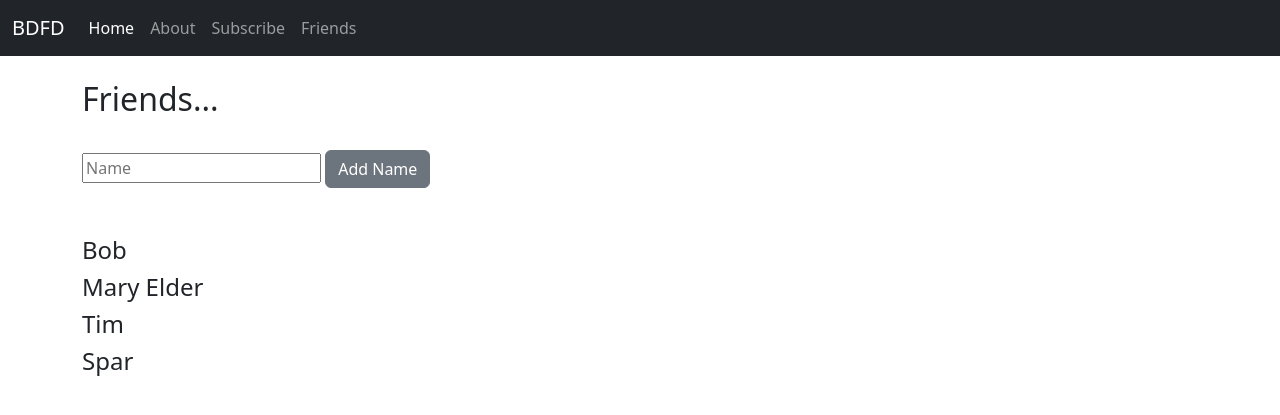
After one commit to bdfd/Section3.5-Python_Flask_Boiler_Template, a Flask app: page /friends in a window 1280 px wide. The commit adds this page. Shown: the top 415 px of the page. Run offline with Flask 2, Linux system fonts and the light colour scheme; data comes from the database, SQL or seed files in the repository; both versions use the stored data as it was after the commit.

Commit message:
Using SQLAlchemy as database in Python-Flask

```diff
--- a/server.py
+++ b/app.py
@@ -2,14 +2,14 @@
 Date         : 2022-08-02 15:04:56
 Author       : BDFD,bdfd2005@gmail.com
 Github       : https://github.com/bdfd
-LastEditTime : 2022-08-18 14:01:39
+LastEditTime : 2022-08-18 16:06:51
 LastEditors  : BDFD
 Description  :
-FilePath     : \server.py
+FilePath     : \app.py
 Copyright (c) 2022 by BDFD, All Rights Reserved.
 '''
 # from requests import request
-from flask import Flask, render_template, request
+from flask import Flask, render_template, request, redirect
 import smtplib
 import ssl
 from email.message import EmailMessage
@@ -19,6 +19,22 @@ from datetime import datetime
 app = Flask(__name__)
 email_sender = 'customerservice@diligentgroup.ca'
 email_password = 'RQG@&cLQAHS+'
+app.config['SQLALCHEMY_DATABASE_URI']= 'sqlite:///friends.db'
+app.config['SQLALCHEMY_TRACK_MODIFICATIONS']= False
+
+# Initialize the database
+db = SQLAlchemy(app)
+
+# Create a db Model
+class Friends(db.Model):
+  id = db.Column(db.Integer, primary_key=True)
+  name = db.Column(db.String(200), nullable=False)
+  date_created = db.Column(db.DateTime, default=datetime.utcnow)
+
+  #Create a function to return a string when we add something
+  def __repr__(self):
+    return '<Name %r>' % self.id
+
 
 subscribes = []
 
@@ -30,6 +46,22 @@ def index():
 def about():
   names = ['John','Mary','Wes','Sally']
   return render_template('about.html', names=names)
+
+@app.route('/friends', methods=['POST','GET'])
+def friends():
+  if request.method == 'POST':
+    friend_name = request.form['name']
+    new_friend = Friends(name=friend_name)
+    # Push to Database
+    try:
+      db.session.add(new_friend)
+      db.session.commit()
+      return redirect('/friends')
+    except:
+      return 'There was an error adding your friends...'
+  else:
+    friends = Friends.query.order_by(Friends.date_created)
+    return render_template('friends.html', friends=friends)
 
 @app.route('/subscribe')
 def subscribe():
--- a/templates/base.html
+++ b/templates/base.html
@@ -2,7 +2,7 @@
  * @Date         : 2022-08-04 16:26:00
  * @Author       : BDFD,bdfd2005@gmail.com
  * @Github       : https://github.com/bdfd
- * @LastEditTime : 2022-08-17 18:16:39
+ * @LastEditTime : 2022-08-18 15:50:04
  * @LastEditors  : BDFD
  * @Description  :
  * @FilePath     : \templates\base.html
@@ -57,6 +57,10 @@
                         <a class="nav-link"
                             href="{{ url_for('subscribe') }}">Subscribe</a>
                     </li>
+                    <li class="nav-item">
+                        <a class="nav-link"
+                            href="{{ url_for('friends') }}">Friends</a>
+                    </li>
                 </ul>
             </div>
         </div>
--- /dev/null
+++ b/templates/friends.html
@@ -0,0 +1,27 @@
+<!--
+ * @Date         : 2022-08-02 16:42:49
+ * @Author       : BDFD,bdfd2005@gmail.com
+ * @Github       : https://github.com/bdfd
+ * @LastEditTime : 2022-08-18 16:07:56
+ * @LastEditors  : BDFD
+ * @Description  :
+ * @FilePath     : \templates\friends.html
+ * Copyright (c) 2022 by BDFD, All Rights Reserved.
+-->
+{% extends 'base.html'%}
+{% block content %}
+<div class="container">
+  <h2>Friends...</h2>
+  <br>
+  <form action="/friends" METHOD="POST">
+    <input type="text" placeholder="Name" name="name">
+    <input type="submit" value="Add Name" class="btn btn-secondary">
+  </form>
+  <br><br>
+  {% for friend in friends %}
+  <h4>
+    {{friend.name}}
+  </h4>
+  {% endfor %}
+</div>
+{% endblock %}
```
Also changed, not shown: friends.db (added).
